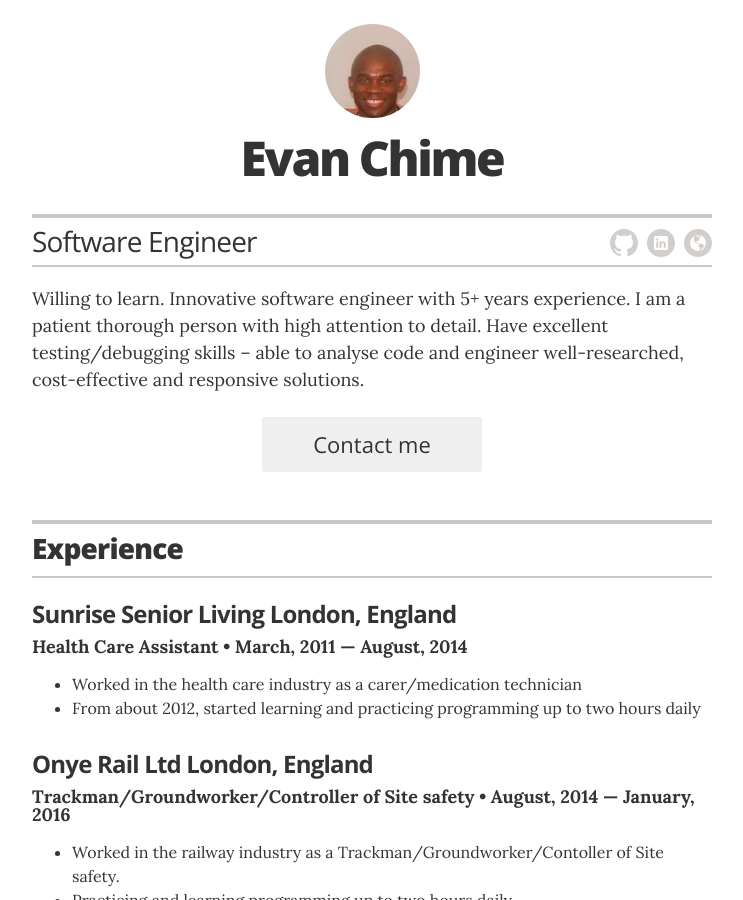
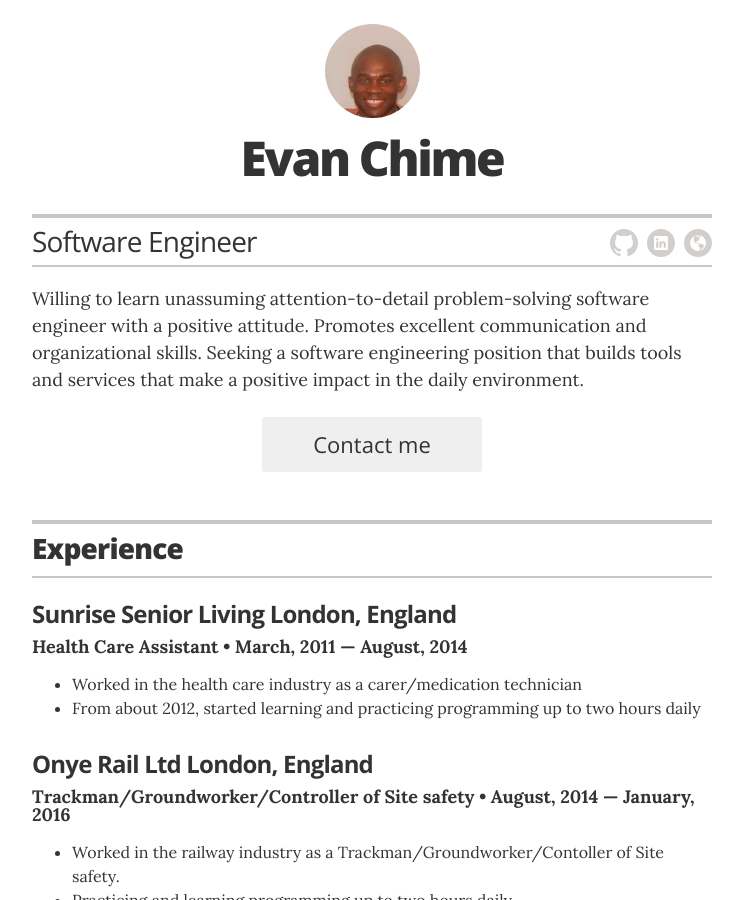
Before and after one commit to evanchime/resume, a Jekyll site: the page built from index.html, in a window 1280 px wide and 900 px high. Shown: the whole window, without its empty margins (268-1011 px from the left). Built offline with Jekyll 4.4.1, drawn with Linux system fonts in a browser that asks for light colours.

Commit message:
modified _config.yml, to update personal summary

```diff
--- a/_config.yml
+++ b/_config.yml
@@ -12,13 +12,13 @@ sass:
 resume_avatar:                  "true"
 resume_name:                    "Evan Chime"
 resume_title:                   "Software Engineer"
-resume_contact_email:           "evan@softgorithm.com"
+resume_contact_email:           "evanchime@gmail.com"
 resume_contact_telephone:       "+44 740363 8832"
 resume_contact_address:         "50 Kashgar Road SE18 1HS London UK"
-resume_header_contact_info: "50 Kashgar Road SE18 1HS London UK | +44 740363 8832 | evan@softgorithm.com"
-resume_header_intro: "<p>Willing to learn. Innovative software engineer with 5+ years experience. I am a patient thorough person with high attention to detail.
-          Have excellent testing/debugging skills – able to analyse code and engineer well-researched,
-          cost-effective and responsive solutions.
+resume_header_contact_info: "50 Kashgar Road SE18 1HS London UK | +44 740363 8832 | evanchime@gmail.com"
+resume_header_intro: "<p>Willing to learn unassuming attention-to-detail problem-solving software engineer with a positive
+        attitude. Promotes excellent communication and organizational skills. Seeking a software engineering
+        position that builds tools and services that make a positive impact in the daily environment.
         </p>"
 
 # use "yes" to display the email contact button,
```
